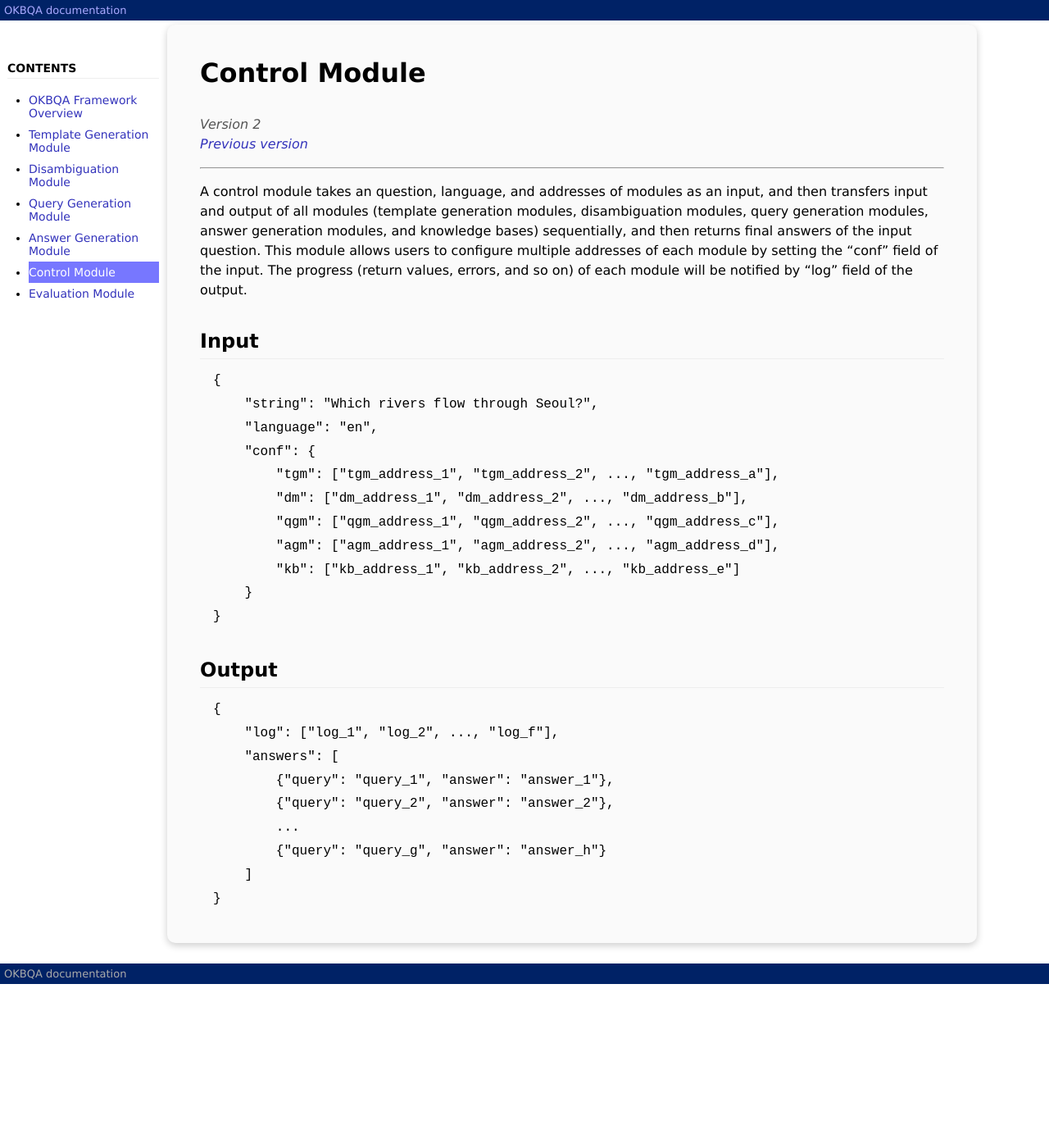
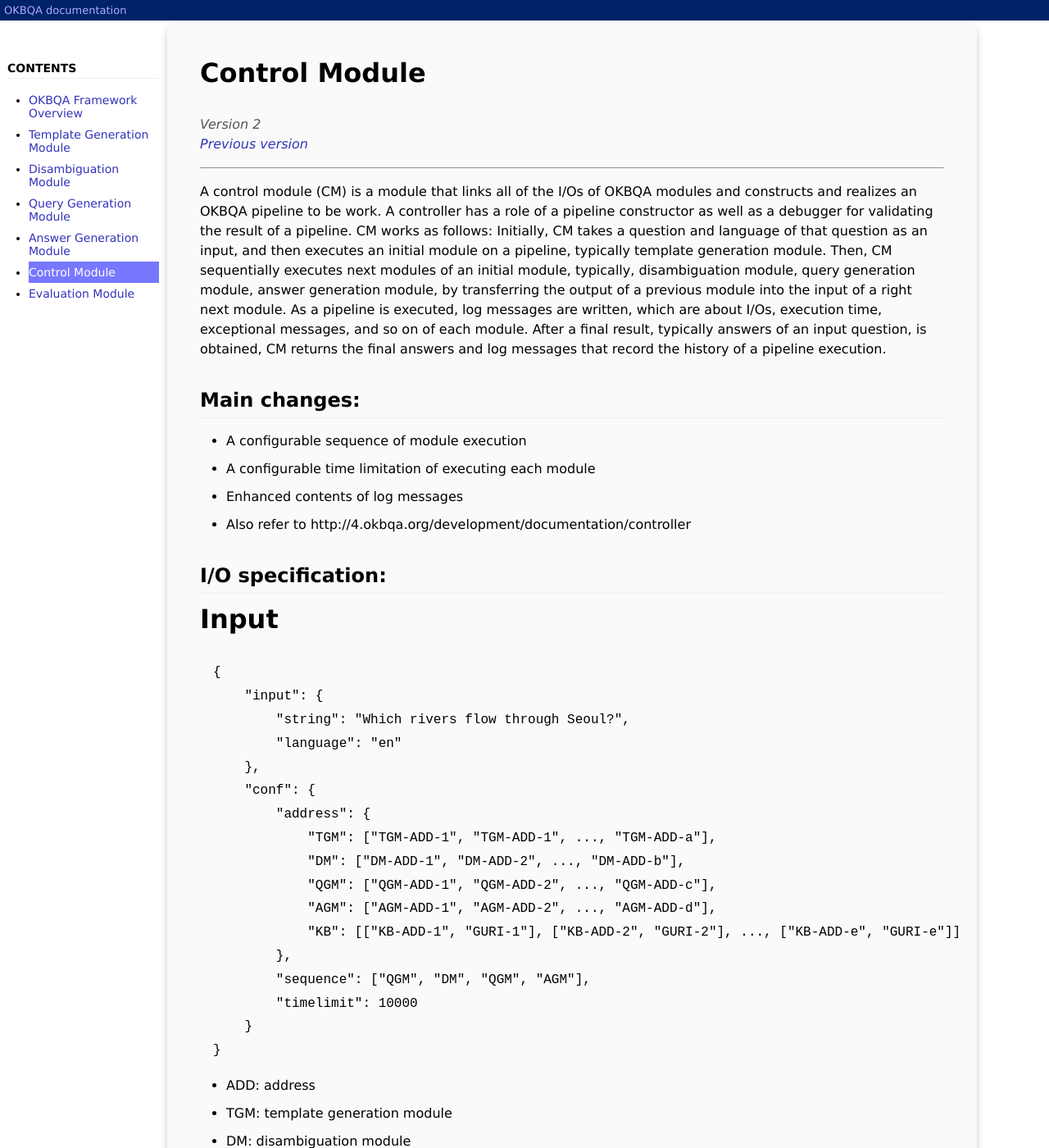
Before and after one commit to okbqa/okbqa-doc, a Jekyll site: the page built from docs/control-module-v2.md, in a window 1280 px wide and 1400 px high. Shown: the whole window at 82% size. Built offline with Jekyll 4.4.1, drawn with Linux system fonts in a browser that asks for light colours; some of the changed text lies outside the part shown.

Commit message:
First commit

````diff
--- a/docs/control-module-v2.md
+++ b/docs/control-module-v2.md
@@ -6,34 +6,57 @@ prev_version: /control-module/v1/
 permalink: /control-module/v2/
 ---
 
-A control module takes an question, language, and addresses of modules as an input, and then transfers input and output of all modules (template generation modules, disambiguation modules, query generation modules, answer generation modules, and knowledge bases) sequentially, and then returns final answers of the input question. This module allows users to configure multiple addresses of each module by setting the "conf" field of the input. The progress (return values, errors, and so on) of each module will be notified by "log" field of the output.
+A control module (CM) is a module that links all of the I/Os of OKBQA modules and constructs and realizes an OKBQA pipeline to be work. A controller has a role of a pipeline constructor as well as a debugger for validating the result of a pipeline. CM works as follows: Initially, CM takes a question and language of that question as an input, and then executes an initial module on a pipeline, typically template generation module. Then, CM sequentially executes next modules of an initial module, typically, disambiguation module, query generation module, answer generation module, by transferring the output of a previous module into the input of a right next module. As a pipeline is executed, log messages are written, which are about I/Os, execution time, exceptional messages, and so on of each module. After a final result, typically answers of an input question, is obtained, CM returns the final answers and log messages that record the history of a pipeline execution.
 
-## Input
+## Main changes:
+- A configurable sequence of module execution
+- A configurable time limitation of executing each module
+- Enhanced contents of log messages
+- Also refer to http://4.okbqa.org/development/documentation/controller
+
+## I/O specification:
+# Input
 
 ```JSON
 {
-    "string": "Which rivers flow through Seoul?",
-    "language": "en",
+    "input": {
+        "string": "Which rivers flow through Seoul?",
+        "language": "en"
+    },
     "conf": {
-        "tgm": ["tgm_address_1", "tgm_address_2", ..., "tgm_address_a"],
-        "dm": ["dm_address_1", "dm_address_2", ..., "dm_address_b"],
-        "qgm": ["qgm_address_1", "qgm_address_2", ..., "qgm_address_c"],
-        "agm": ["agm_address_1", "agm_address_2", ..., "agm_address_d"],
-        "kb": ["kb_address_1", "kb_address_2", ..., "kb_address_e"]
+        "address": {
+            "TGM": ["TGM-ADD-1", "TGM-ADD-1", ..., "TGM-ADD-a"],
+            "DM": ["DM-ADD-1", "DM-ADD-2", ..., "DM-ADD-b"],
+            "QGM": ["QGM-ADD-1", "QGM-ADD-2", ..., "QGM-ADD-c"],
+            "AGM": ["AGM-ADD-1", "AGM-ADD-2", ..., "AGM-ADD-d"],
+            "KB": [["KB-ADD-1", "GURI-1"], ["KB-ADD-2", "GURI-2"], ..., ["KB-ADD-e", "GURI-e"]]
+        },
+        "sequence": ["QGM", "DM", "QGM", "AGM"],
+        "timelimit": 10000
     }
 }
 ```
+* ADD: address
+* TGM: template generation module
+* DM: disambiguation module
+* QGM: query generation module
+* AGM: answer generation module
+* KB: knowledge base
+* GURI: graph URI
 
-## Output
+# Output
 
 ```JSON
 {
-    "log": ["log_1", "log_2", ..., "log_f"],
-    "answers": [
-        {"query": "query_1", "answer": "answer_1"},
-        {"query": "query_2", "answer": "answer_2"},
+    "log": ["L-1", "L-2", ..., "L-f"],
+    "result": [
+        {"query": "Q-1", "answer": "A-1"},
+        {"query": "Q-2", "answer": "A-2"},
         ...
-        {"query": "query_g", "answer": "answer_h"}
+        {"query": "Q-g", "answer": "A-h"}
     ]
 }
 ```
+* L: log
+* Q: query
+* A: answer
````
Also changed, not shown: docs/control-module-v1.md (+2 -2 lines).
